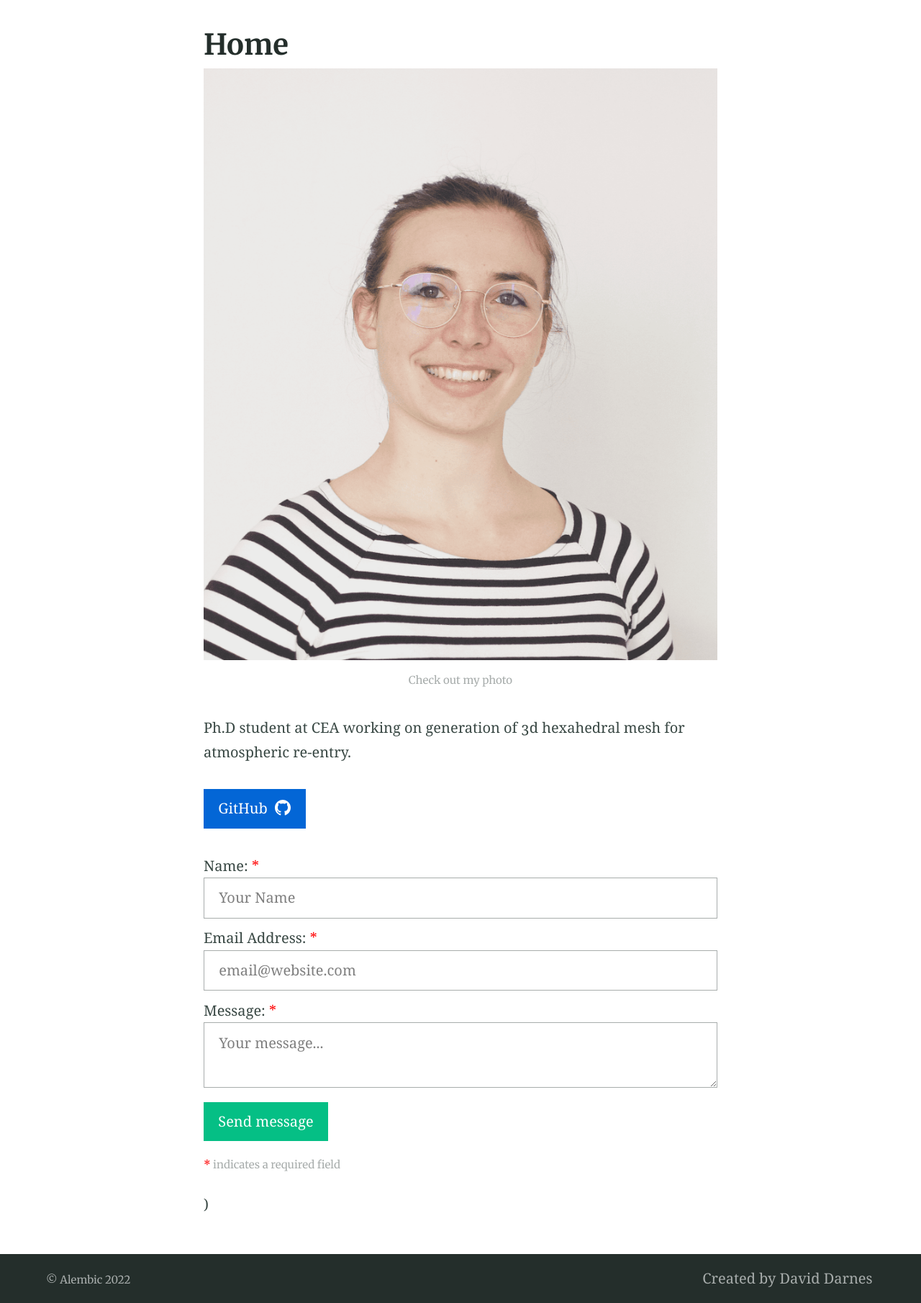
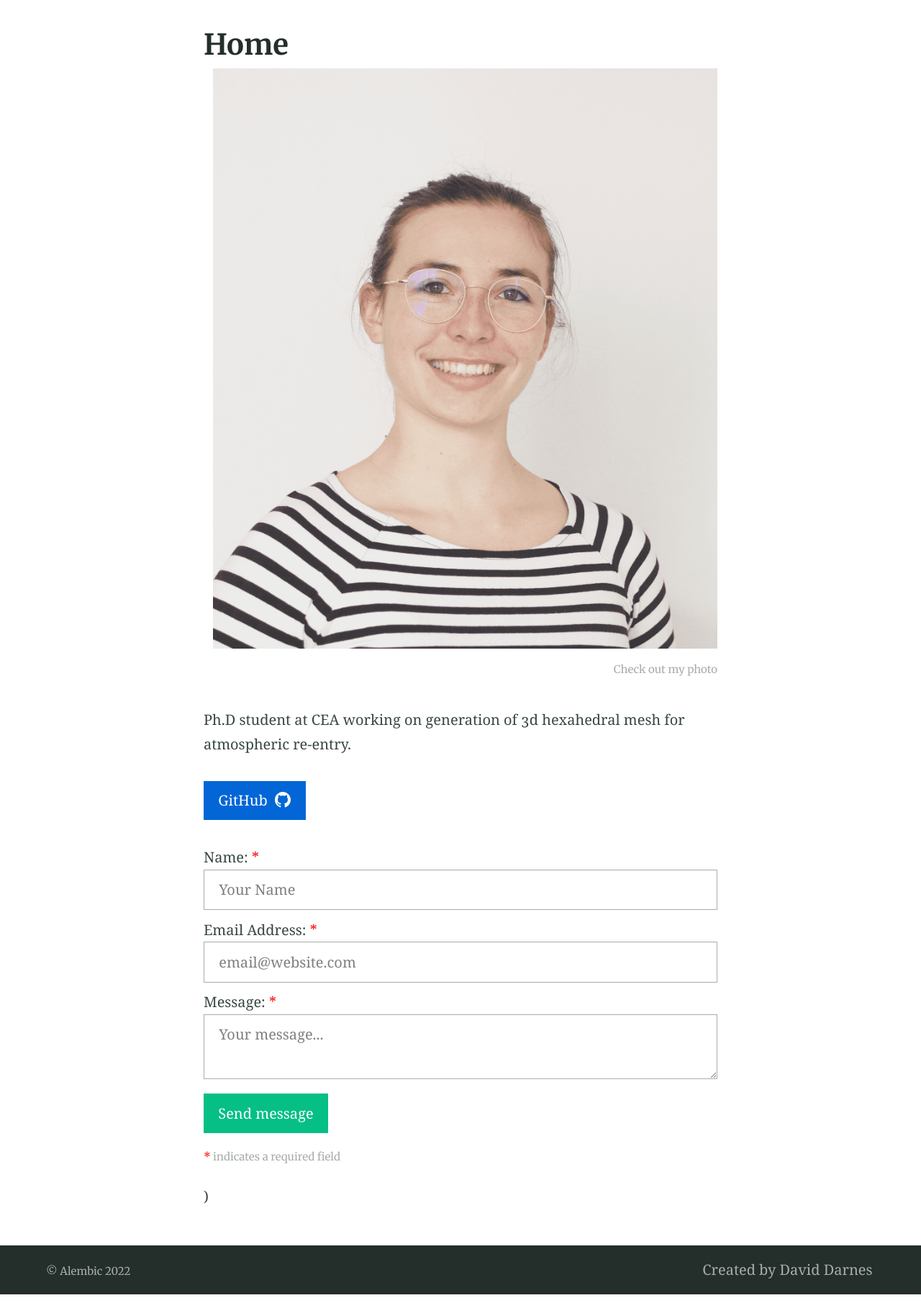
Before and after one commit to claireroche/claireroche.github.io, a Jekyll site: the page built from index.md, in a window 1280 px wide. Shown: the part 408-2218 px from the top of the page at 72% size. Built offline with Jekyll 4.4.1, drawn with Linux system fonts in a browser that asks for light colours.

Commit message:
Correction of the cv photo

```diff
--- a/index.md
+++ b/index.md
@@ -7,7 +7,7 @@ feature_image: "https://picsum.photos/1300/400?image=989"
 excerpt: "Ph.D student at CEA working on generation of 3d hexahedral mesh for atmospheric re-entry."
 ---
 
-{% include figure.html image="/images/ID.png" caption="Check out my photo" %}
+{% include figure.html image="/images/ID.png" caption="Check out my photo" position="right" %}
 
 Ph.D student at CEA working on generation of 3d hexahedral mesh for atmospheric re-entry.
 
```
